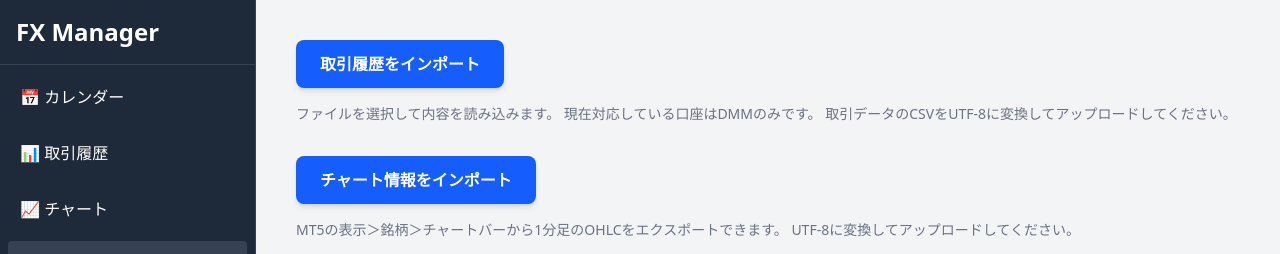
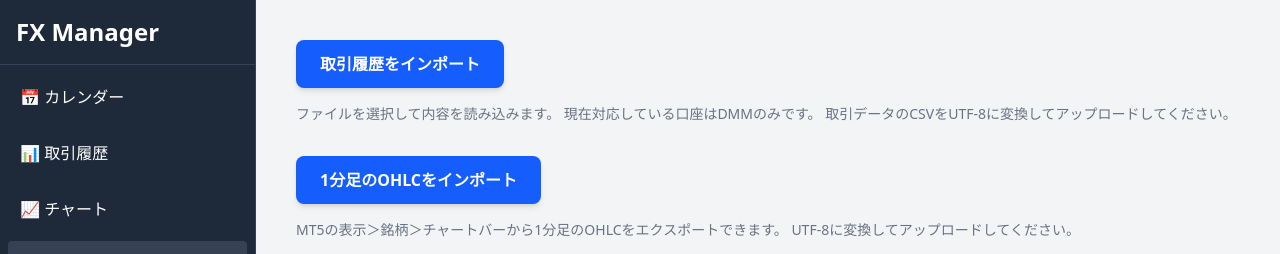
Before and after one commit to kondoyuya/fx-trade-manager, a React (Vite) app in the folder fx-trade-manager/: page / in a window 1280 px wide. Both pictures are taken after a click on the button "💼 インポート". Shown: the top 254 px of the page. Built offline with nearby package versions, Linux system fonts and the light colour scheme.

Commit message:
変数名のファクタリング

```diff
--- a/fx-trade-manager/src/components/CandleUploader.tsx
+++ b/fx-trade-manager/src/components/CandleUploader.tsx
@@ -2,9 +2,9 @@ import { useState } from "react";
 import { open } from "@tauri-apps/plugin-dialog";
 import { invoke } from "@tauri-apps/api/core";
 
-interface RecordUploaderProps {}
+interface CandleUploaderProps {}
 
-const RecordUploader: React.FC<RecordUploaderProps> = () => {
+const CandleUploader: React.FC<CandleUploaderProps> = () => {
 
   const [fileContent, setStatus] = useState<string>("");
 
@@ -42,7 +42,7 @@ const RecordUploader: React.FC<RecordUploaderProps> = () => {
             transition-colors duration-200
           "
         >
-          チャート情報をインポート
+          1分足のOHLCをインポート
         </button>
 
         {/* ボタンの説明 */}
@@ -64,4 +64,4 @@ const RecordUploader: React.FC<RecordUploaderProps> = () => {
   );
 }
 
-export default RecordUploader;
+export default CandleUploader;
```
